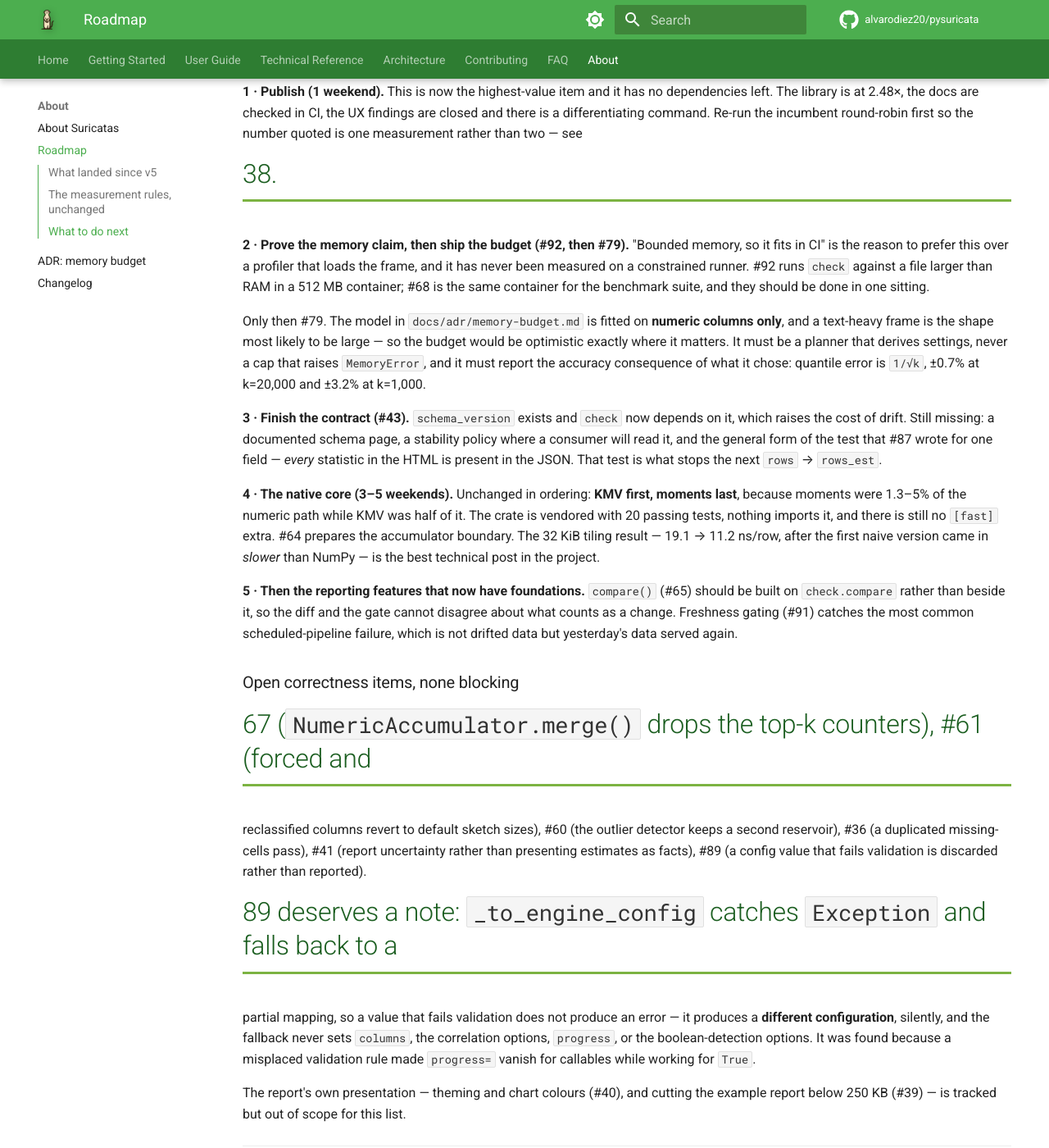
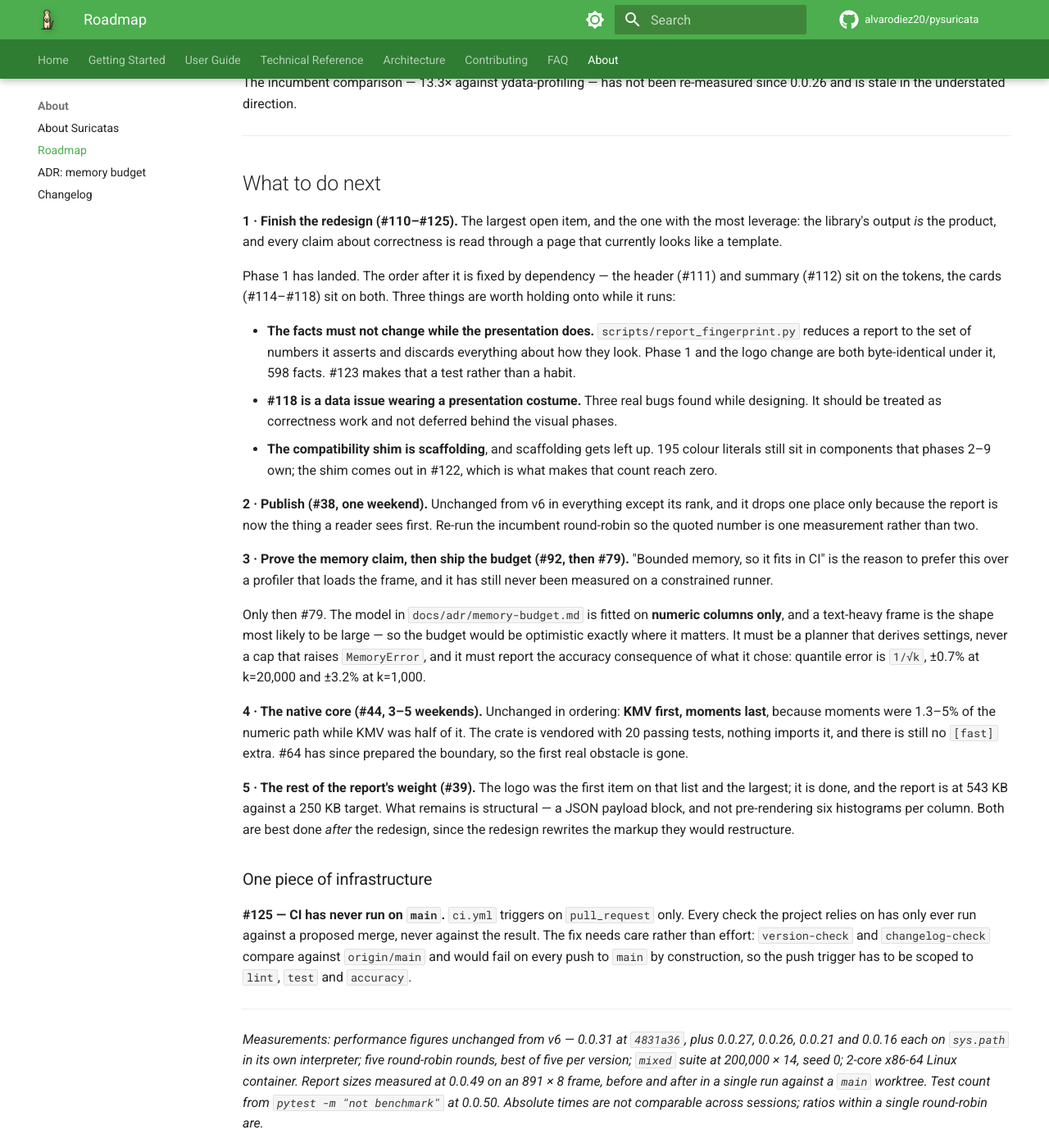
Before and after one commit to alvarodiez20/pysuricata, an MkDocs documentation site: the page built from docs/roadmap.md, in a window 1280 px wide and 1400 px high, scrolled down 1869 px. Shown: the whole window at 82% size. Built offline with MkDocs 1.6.1 and Material for MkDocs 9.7.7, drawn with Linux system fonts in a browser that asks for light colours; comment, search, counter and statistics services are not loaded; some of the changed text lies outside the part shown.

Commit message:
docs: re-audit the roadmap at 0.0.50 (v7)
v6 was written at 0.0.38, twelve releases ago, and predates the redesign
entirely. Two things changed shape.

The correctness backlog is empty. Every item v6 listed as open -- #67, #61,
#60, #36, #41, #89 -- is closed, along with #43, #64, #65, #68, #91 and #105.
The "none blocking" section is gone because there is nothing in it.

And the report's presentation is now the main body of work rather than a
footnote. v6 tracked it in one line at the end as out of scope; it is #110-#125,
a fourteen-issue migration with its own testing strategy, and it is the largest
open item by some distance. The library's output is the product, and every claim
about correctness is read through the page that presents it.

Adds a fourth measurement rule, earned in this release: a guard is worth only as
much as the guarantee that what it reads is what runs. The contrast test
asserted the axis colour cleared 3:1 and passed for as long as it existed, while
a second stylesheet redefined that token and the report drew something else.

Every issue state in this document was checked against the tracker rather than
carried over, which is how the six-item "open" list turned out to be empty.

Co-Authored-By: Claude Opus 5 <noreply@anthropic.com>

```diff
--- a/docs/roadmap.md
+++ b/docs/roadmap.md
@@ -1,70 +1,62 @@
-# PySuricata roadmap v6 — re-audit at 0.0.38
+# PySuricata roadmap v7 — re-audit at 0.0.50
 
-Supersedes v5 (0.0.31). Two phases closed since: **all twelve user-experience
-findings are addressed**, and `pysuricata check` — the item v5 called the
-differentiator — has shipped. The ranked list below therefore contains, for the
-first time, no item that is purely about the library's surface.
+Supersedes v6 (0.0.38). Two things changed shape since.
+
+**The correctness backlog is empty.** Every item v6 listed as open — #67, #61,
+#60, #36, #41, #89 — is closed, along with #43, #64, #65, #68, #91 and #105.
+There is no longer a "none blocking" section, because there is nothing in it.
+
+**The report's presentation is now the main body of work**, not a footnote. v6
+tracked it in one line at the end as out of scope. It is #110–#125: a
+fourteen-issue migration with its own testing strategy, and it is the largest
+open item by some distance.
 
 | | |
 |---|---|
 | 0.0.16 → 0.0.31 | **2.48×** (mixed 200k × 14, round-robin, best of 5) |
 | `NumericAccumulator.update` | **152 ns/value**, from 828 at 0.0.16 |
-| Phase 1 items | **7 / 7** closed |
-| UX findings | **12 / 12** closed |
-| Tests | **1,089**, from 770 at 0.0.26 |
+| Report size | **543,577 B**, from 1,110,756 — measured in one run at 0.0.49 |
+| Tests | **1,473**, from 1,089 at 0.0.38 |
+| Open correctness items | **0** |
 
-The headline ratio is unchanged because it has **not been re-measured since
-0.0.31**. Nothing since then touched a hot path — the work was contracts,
-presentation and a new command — so the number is stale rather than wrong. It
-should still be re-run before anything is published, in one round-robin, per the
-rule below.
+The headline ratio is unchanged because it has **still not been re-measured
+since 0.0.31**. Nothing since then has touched a hot path — the work has been
+contracts, comparison, streaming readers and presentation — so the number is
+stale rather than wrong. Re-run it before anything is published, per the rules
+below.
 
-## What landed since v5
+## What landed since v6
 
 | | Verified in the source |
 |---|---|
-| **#84** UX-1, UX-2, UX-9, UX-10, UX-12 | The unique-*ratio* arm is gone, replaced by a cardinality ceiling at `_MAX_CATEGORICAL_LEVELS = 50` in `compute/processing/inference.py`. `py.typed`, `__all__`, a one-line `__repr__`, one exception hierarchy, `profile("data.csv")`. |
-| **#86** UX-2, UX-3 | `render/identifier.py` — a column that is monotonic, integer-like and has a KMV estimate equal to the row count renders as **Identifier** rather than as a number with a mean. `render/triage.py` — a "needs attention" block built from the quality chips that were already computed, with chip filtering. |
-| **#87** UX-4, UX-6, UX-11 | The log-scale chip now drives the chart default. `schema_version` on the payload. Keyword options and `fast`/`thorough` presets. Numeric `top_values` reach `summarize()`, with `None` meaning *not tracked* — distinct from an empty list. |
-| **#88** UX-7 | `pysuricata/progress.py`. `True`, `"auto"`, or a callable; everything on stderr, nothing on stdout, asserted in all four modes; an ETA only when the row total is knowable. |
-| **#90** UX-5 | `pysuricata check` with an exit code. See below. |
-
-`check` is worth describing in more detail, because the interesting part is not
-the command.
-
-The first version gated on the distinct count and failed its own test:
-appending rows doubles a continuous column's distinct count. Gating on the
-distinct *rate* instead fails the mirror case — a three-level enum keeps its
-count and halves its rate. Neither is stable alone; requiring **both** to move
-is, because growth moves exactly one of them. The cost of that rule is in the
-docstring and pinned by a test rather than left to be discovered: while the row
-count is also moving a lot, a small change in levels is not reported.
-
-The same discipline runs through the rest of the defaults — distribution drift
-measured in σ rather than percent, a cardinality threshold an order of magnitude
-above the KMV error, a warning printed when a threshold is set inside the noise
-floor. A gate that fires on sketch noise gets switched off within a week, which
-would be a worse outcome than not shipping one.
-
----
+| **#93, #94, #95** | `merge()` merges rather than discarding; the `summarize()` payload is a versioned contract that gates on stale data; text memory is flat in rows. |
+| **#96** | `sources.py` — Arrow, Parquet and DuckDB read in batches without materialising. A Codecov report caught the DuckDB branch being unreachable because a relation also exports `__arrow_c_stream__`. |
+| **#105, #64** | `ComputeOptions.checkpoint` groups five settings behind one name. `accumulators/protocols.py` describes the surface the engine may use, tested against a fake accumulator that **inherits nothing** — as close as Python gets to proving the boundary would hold for a type from another language. |
+| **#65** | `compare(a, b)`, built **on** the gate rather than beside it, so a diff and a gate cannot disagree about what counts as a change. |
+| **#41** | The distinct count no longer exceeds the row count, and no longer claims to be exact. This also fixed a second bug: the identifier check required 0.98 of the row count, *inside* the sketch's own 2.2% error, so a perfect key was profiled as a measurement with a mean. |
+| **#110** | Phase 1 of the redesign — tokens, typography, structural motif. |
+| **logo** | 592 KB of base64 PNG replaced by a 10.8 KB inline SVG: **51% of the report**, for a mark drawn at 30 CSS pixels. |
 
 ## The measurement rules, unchanged
 
-Three of these were each nearly a published claim. They are restated because
-every one of them cost a real retraction.
+Four now. Each cost a real retraction or a near miss.
 
 1. **A ratio is only quotable when both sides were measured in the same
    round-robin**, on the same machine, within the same run. `benchmarks/end_to_end.py`
-   and `benchmarks/versions.py` now interleave every tool and version across
-   rounds and label anything under three rounds *Not quotable*, so this is
-   enforced rather than remembered.
+   and `benchmarks/versions.py` interleave every tool and version across rounds
+   and label anything under three rounds *Not quotable*.
 2. **`cProfile` over-weights kernels that make many small calls.** It ranked the
    reservoir at ~30% of self time when replacing it with a 5× faster one moved
    wall clock by 4%.
 3. **A kernel benchmark only measures the call sites it calls.** Holding
    `KMV._values` as an array won its own benchmark by 2.7× and lost 35% end to
-   end, because the benchmark never touched the scalar insert path that
-   categorical columns hammer.
+   end, because the benchmark never touched the scalar insert path.
+4. **A guard is worth only as much as the guarantee that what it reads is what
+   runs.** New at 0.0.50. `test_contrast.py` asserted the axis colour cleared
+   3:1 and passed for as long as it existed, while a second stylesheet
+   redefined that token and the report drew a different colour entirely. The
+   test was reading the definition; the page was rendering the override. Found
+   by inspecting computed styles in a browser, not by reading CSS.
 
 The incumbent comparison — 13.3× against ydata-profiling — has not been
 re-measured since 0.0.26 and is stale in the understated direction.
@@ -73,68 +65,68 @@ re-measured since 0.0.26 and is stale in the understated direction.
 
 ## What to do next
 
-**1 · Publish (1 weekend).** This is now the highest-value item and it has no
-dependencies left. The library is at 2.48×, the docs are checked in CI, the UX
-findings are closed and there is a differentiating command. Re-run the incumbent
-round-robin first so the number quoted is one measurement rather than two — see
-#38.
+**1 · Finish the redesign (#110–#125).** The largest open item, and the one with
+the most leverage: the library's output *is* the product, and every claim about
+correctness is read through a page that currently looks like a template.
 
-**2 · Prove the memory claim, then ship the budget (#92, then #79).** "Bounded
+Phase 1 has landed. The order after it is fixed by dependency — the header
+(#111) and summary (#112) sit on the tokens, the cards (#114–#118) sit on both.
+Three things are worth holding onto while it runs:
+
+- **The facts must not change while the presentation does.** `scripts/report_fingerprint.py`
+  reduces a report to the set of numbers it asserts and discards everything
+  about how they look. Phase 1 and the logo change are both byte-identical
+  under it, 598 facts. #123 makes that a test rather than a habit.
+- **#118 is a data issue wearing a presentation costume.** Three real bugs found
+  while designing. It should be treated as correctness work and not deferred
+  behind the visual phases.
+- **The compatibility shim is scaffolding**, and scaffolding gets left up. 195
+  colour literals still sit in components that phases 2–9 own; the shim comes
+  out in #122, which is what makes that count reach zero.
+
+**2 · Publish (#38, one weekend).** Unchanged from v6 in everything except its
+rank, and it drops one place only because the report is now the thing a reader
+sees first. Re-run the incumbent round-robin so the quoted number is one
+measurement rather than two.
+
+**3 · Prove the memory claim, then ship the budget (#92, then #79).** "Bounded
 memory, so it fits in CI" is the reason to prefer this over a profiler that
-loads the frame, and it has never been measured on a constrained runner. #92
-runs `check` against a file larger than RAM in a 512 MB container; #68 is the
-same container for the benchmark suite, and they should be done in one sitting.
+loads the frame, and it has still never been measured on a constrained runner.
 
 Only then #79. The model in `docs/adr/memory-budget.md` is fitted on **numeric
-columns only**, and a text-heavy frame is the shape most likely to be large —
-so the budget would be optimistic exactly where it matters. It must be a
-planner that derives settings, never a cap that raises `MemoryError`, and it
-must report the accuracy consequence of what it chose: quantile error is
-`1/√k`, ±0.7% at k=20,000 and ±3.2% at k=1,000.
+columns only**, and a text-heavy frame is the shape most likely to be large — so
+the budget would be optimistic exactly where it matters. It must be a planner
+that derives settings, never a cap that raises `MemoryError`, and it must report
+the accuracy consequence of what it chose: quantile error is `1/√k`, ±0.7% at
+k=20,000 and ±3.2% at k=1,000.
 
-**3 · Finish the contract (#43).** `schema_version` exists and `check` now
-depends on it, which raises the cost of drift. Still missing: a documented
-schema page, a stability policy where a consumer will read it, and the general
-form of the test that #87 wrote for one field — *every* statistic in the HTML is
-present in the JSON. That test is what stops the next `rows` → `rows_est`.
-
-**4 · The native core (3–5 weekends).** Unchanged in ordering: **KMV first,
+**4 · The native core (#44, 3–5 weekends).** Unchanged in ordering: **KMV first,
 moments last**, because moments were 1.3–5% of the numeric path while KMV was
 half of it. The crate is vendored with 20 passing tests, nothing imports it, and
-there is still no `[fast]` extra. #64 prepares the accumulator boundary. The
-32 KiB tiling result — 19.1 → 11.2 ns/row, after the first naive version came in
-*slower* than NumPy — is the best technical post in the project.
+there is still no `[fast]` extra. #64 has since prepared the boundary, so the
+first real obstacle is gone.
 
-**5 · Then the reporting features that now have foundations.** `compare()` (#65)
-should be built on `check.compare` rather than beside it, so the diff and the
-gate cannot disagree about what counts as a change. Freshness gating (#91)
-catches the most common scheduled-pipeline failure, which is not drifted data
-but yesterday's data served again.
+**5 · The rest of the report's weight (#39).** The logo was the first item on
+that list and the largest; it is done, and the report is at 543 KB against a
+250 KB target. What remains is structural — a JSON payload block, and not
+pre-rendering six histograms per column. Both are best done *after* the
+redesign, since the redesign rewrites the markup they would restructure.
 
-### Open correctness items, none blocking
+### One piece of infrastructure
 
-#67 (`NumericAccumulator.merge()` drops the top-k counters), #61 (forced and
-reclassified columns revert to default sketch sizes), #60 (the outlier detector
-keeps a second reservoir), #36 (a duplicated missing-cells pass), #41 (report
-uncertainty rather than presenting estimates as facts), #89 (a config value that
-fails validation is discarded rather than reported).
-
-#89 deserves a note: `_to_engine_config` catches `Exception` and falls back to a
-partial mapping, so a value that fails validation does not produce an error — it
-produces a **different configuration**, silently, and the fallback never sets
-`columns`, the correlation options, `progress`, or the boolean-detection
-options. It was found because a misplaced validation rule made `progress=`
-vanish for callables while working for `True`.
-
-The report's own presentation — theming and chart colours (#40), and cutting the
-example report below 250 KB (#39) — is tracked but out of scope for this list.
+**#125 — CI has never run on `main`.** `ci.yml` triggers on `pull_request` only.
+Every check the project relies on has only ever run against a proposed merge,
+never against the result. The fix needs care rather than effort: `version-check`
+and `changelog-check` compare against `origin/main` and would fail on every push
+to `main` by construction, so the push trigger has to be scoped to `lint`,
+`test` and `accuracy`.
 
 ---
 
-*Measurements: 0.0.31 at `4831a36`, plus 0.0.27, 0.0.26, 0.0.21 and 0.0.16 each
-on `sys.path` in its own interpreter; five round-robin rounds, best of five per
-version; `mixed` suite at 200,000 × 14, seed 0; 2-core x86-64 Linux container.
-Accumulator timings over 1,000,000 float64 values in 20 chunks of 50,000. Memory
-figures from `getrusage` peak RSS in fresh subprocesses at 0.0.27. Absolute
-times are not comparable across sessions; ratios within a single round-robin
-are.*
+*Measurements: performance figures unchanged from v6 — 0.0.31 at `4831a36`, plus
+0.0.27, 0.0.26, 0.0.21 and 0.0.16 each on `sys.path` in its own interpreter;
+five round-robin rounds, best of five per version; `mixed` suite at 200,000 × 14,
+seed 0; 2-core x86-64 Linux container. Report sizes measured at 0.0.49 on an
+891 × 8 frame, before and after in a single run against a `main` worktree. Test
+count from `pytest -m "not benchmark"` at 0.0.50. Absolute times are not
+comparable across sessions; ratios within a single round-robin are.*
```
Also changed, not shown: CHANGELOG.md (+3 -0 lines).
